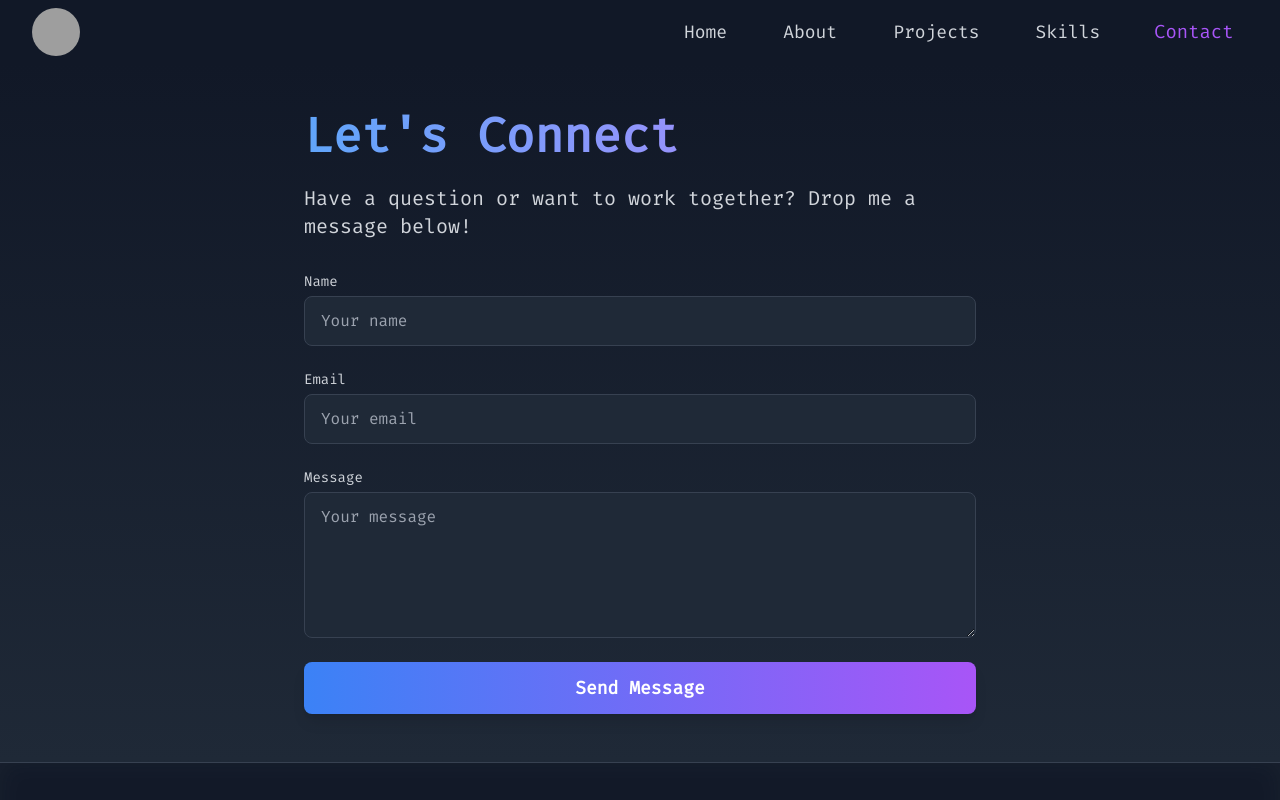
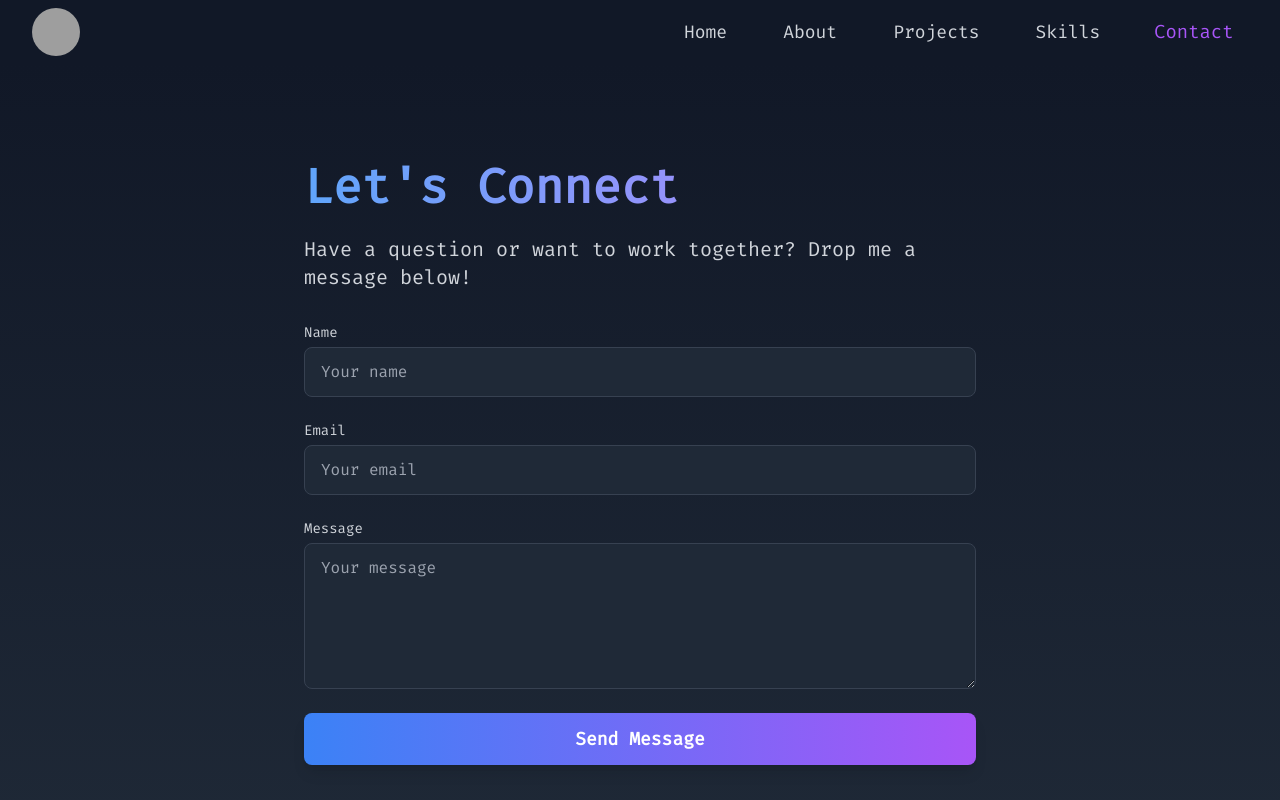
Before and after one commit to Arihant416/Arihant416, a React (Create React App) app: page /contact in a window 1280 px wide. Shown: the top 800 px of the page. Built offline with nearby package versions, Linux system fonts and the light colour scheme; grey boxes are pictures that could not be loaded.

Commit message:
Update Contact.js (Urgent fix for larger screen width)

```diff
--- a/src/components/Contact.js
+++ b/src/components/Contact.js
@@ -84,7 +84,7 @@ const Contact = () => {
 			initial={{ opacity: 0, y: -50 }}
 			animate={{ opacity: 1, y: 0 }}
 			transition={{ duration: 1, ease: 'easeOut' }}
-			className='flex-1 flex flex-col items-center justify-center bg-gradient-to-b from-gray-900 to-gray-800 text-white px-6 sm:px-10 py-12'
+			className='min-h-screen flex items-center justify-center bg-gradient-to-b from-gray-900 to-gray-800 text-white px-6 sm:px-10 py-16'
 		>
 			<div className='max-w-2xl w-full mx-auto relative'>
 				<motion.h1
```
